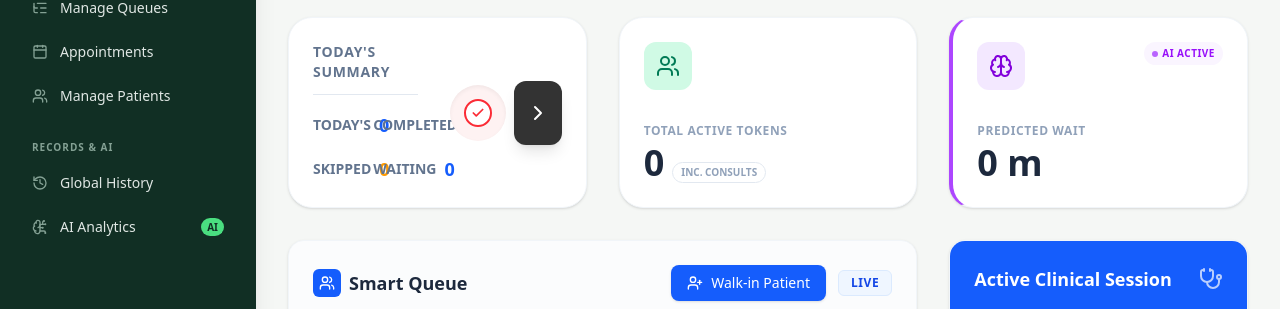
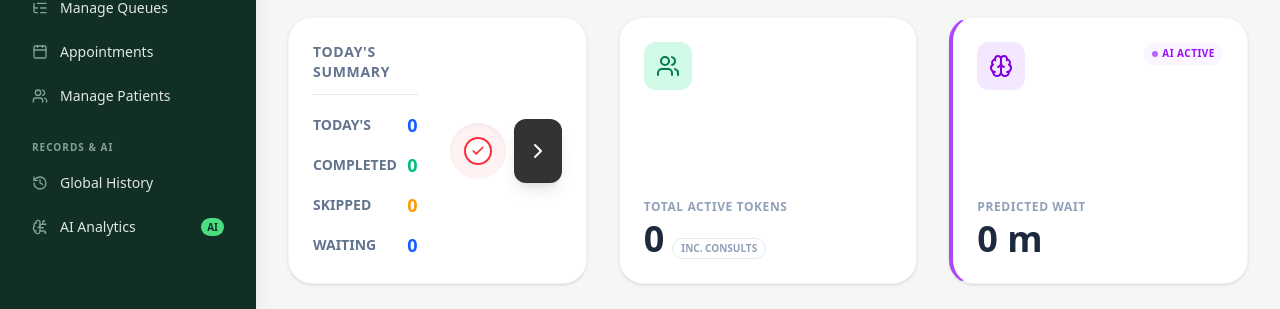
Before and after one commit to Adityaa024/Nexora, a Next.js app in the folder frontend/: page /admin-dashboard in a window 1280 px wide. Shown: the part 221-530 px from the top of the page. Built offline with nearby package versions, Linux system fonts and the light colour scheme; no server answers.

Commit message:
Fix Today's Summary text overlap by forcing flex column

```diff
--- a/frontend/src/app/admin-dashboard/page.tsx
+++ b/frontend/src/app/admin-dashboard/page.tsx
@@ -184,7 +184,7 @@ export default function AdminControlRoom() {
               <div className="flex justify-between items-center mb-4 border-b border-slate-200 pb-3">
                 <h3 className="text-sm font-bold text-slate-500 tracking-wider uppercase">Today's Summary</h3>
               </div>
-              <div className="grid grid-cols-1 sm:grid-cols-2 gap-y-4 gap-x-4 text-sm font-bold text-slate-500">
+              <div className="flex flex-col gap-y-3 text-sm font-bold text-slate-500">
                 <div className="flex items-center justify-between gap-2">
                   <span>TODAY'S</span>
                   <span className="text-blue-600 text-lg">{todaysTokens.length}</span>
```
